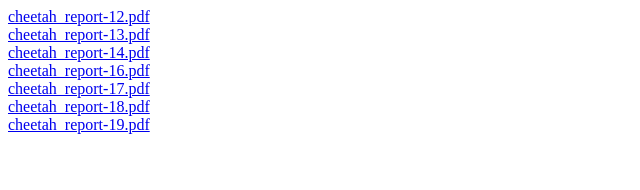
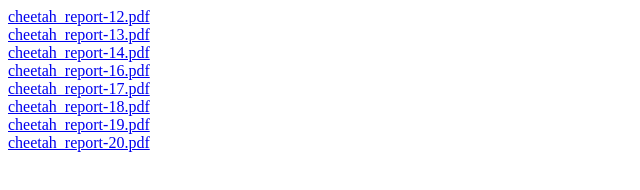
Before and after one commit to thescouser89/cheetah_report, a plain HTML site: page index.html in a window 1280 px wide. Shown: the whole page, without its empty margins (0-640 px from the left). Drawn offline with Linux system fonts and the light colour scheme.

Commit message:
Travis CI autocommit from travis build 20

```diff
--- a/index.html
+++ b/index.html
@@ -6,3 +6,4 @@
 <a href="cheetah_report-17.pdf">cheetah_report-17.pdf</a><br/>
 <a href="cheetah_report-18.pdf">cheetah_report-18.pdf</a><br/>
 <a href="cheetah_report-19.pdf">cheetah_report-19.pdf</a><br/>
+<a href="cheetah_report-20.pdf">cheetah_report-20.pdf</a><br/>
```
Also changed, not shown: 1 other file.
